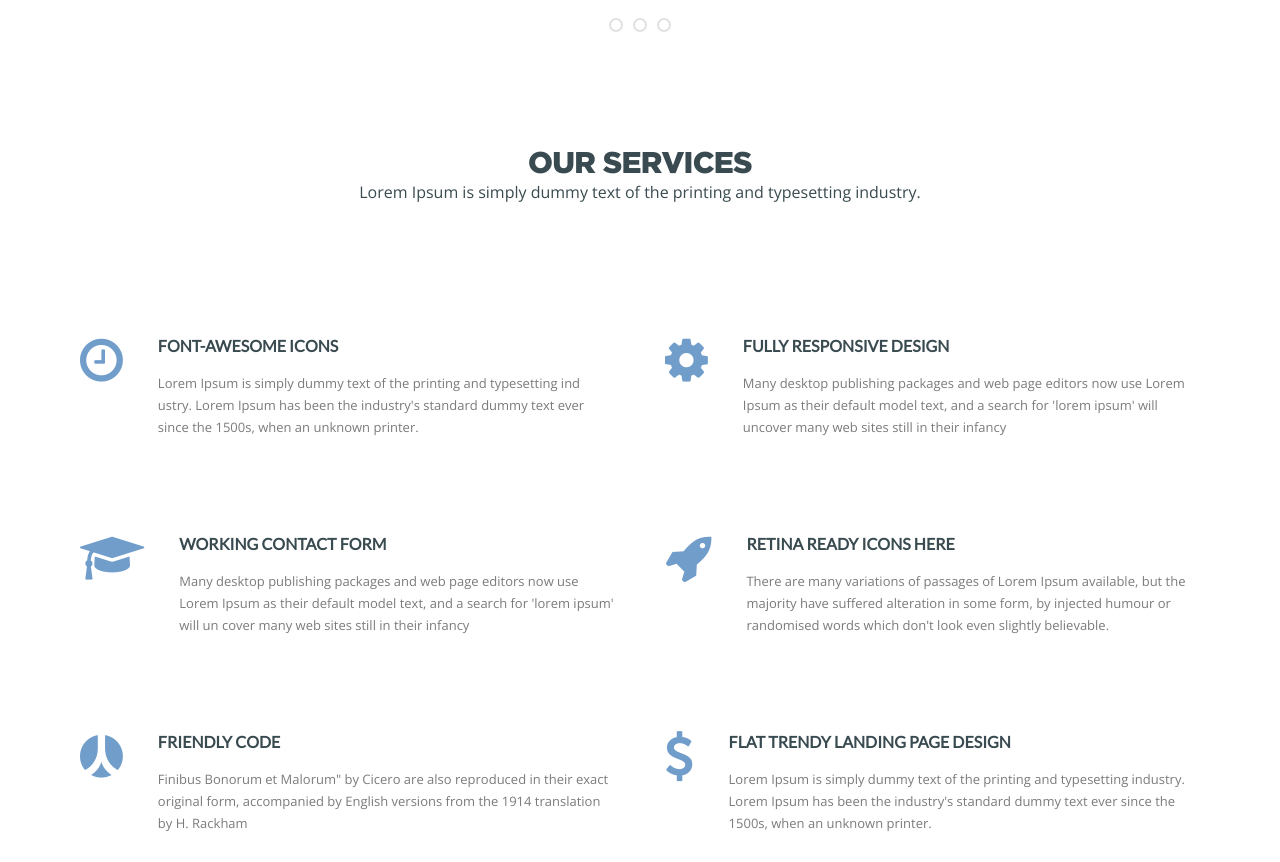
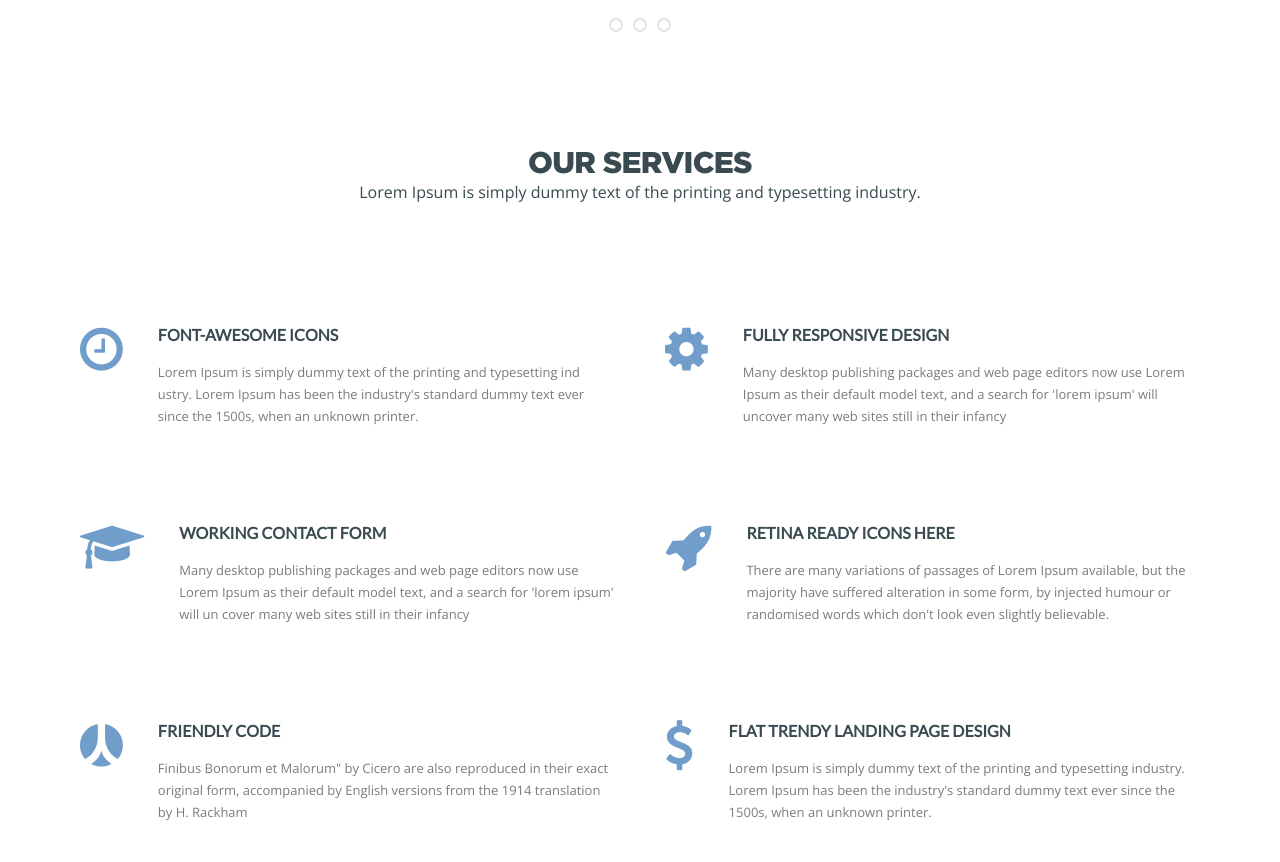
Before and after one commit to migrek/Business-Theme, a plain HTML site: page index.html in a window 1280 px wide. Shown: the part 743-1605 px from the top of the page. Drawn offline with nearby package versions, Linux system fonts and the light colour scheme.

Commit message:
Update main.css

```diff
--- a/css/main.css
+++ b/css/main.css
@@ -230,7 +230,7 @@ html, body {
 }
 
 .services {
-    min-height: 740px;
+    min-height: 680px;
     display: flex;
     flex-direction: column;
     padding: 50px 0;
@@ -250,7 +250,7 @@ html, body {
     justify-content: center;
     flex-direction: row;
     max-width: 1170px;
-    margin: auto;
+    margin: 20px auto;
     padding-left: 50px;
 }
 
```
